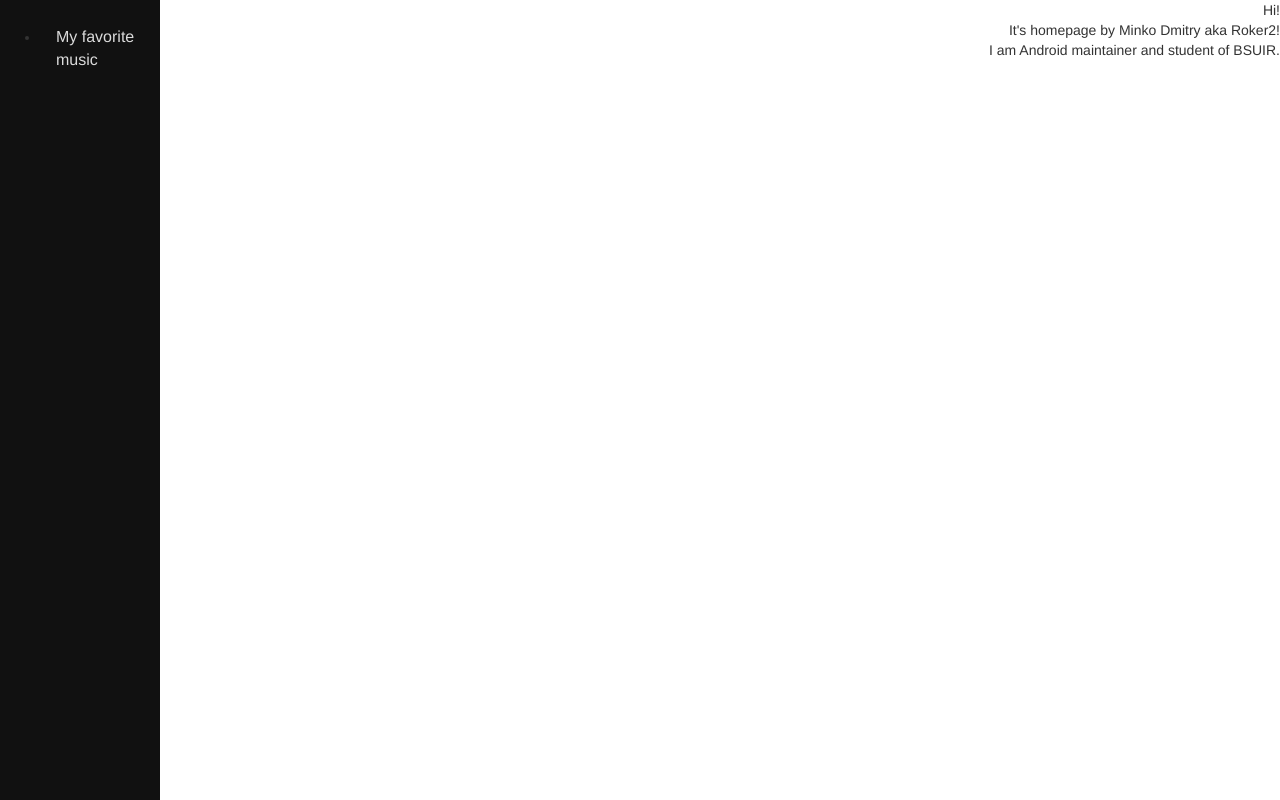
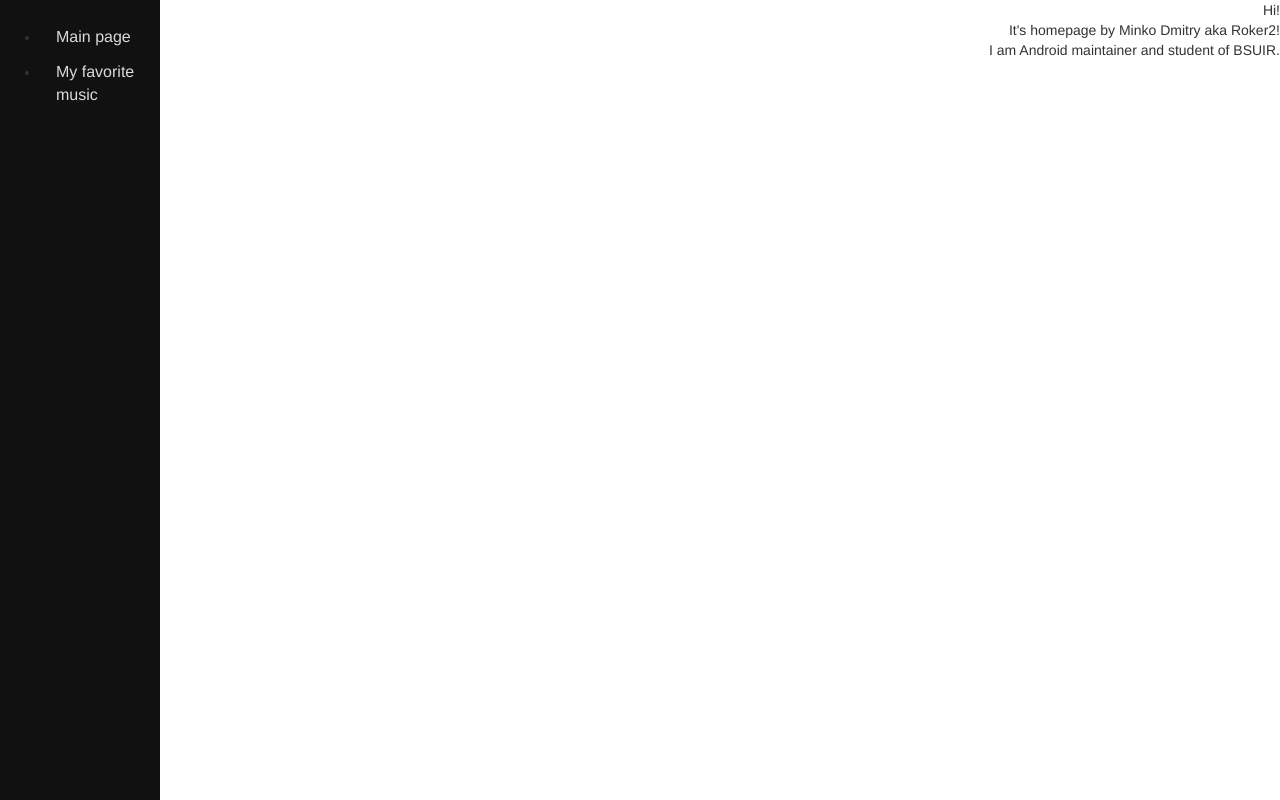
Before and after one commit to Roker2/python3_lab3, a Django app: page / in a window 1280 px wide. Run offline with Django 3.2, Linux system fonts and the light colour scheme; some libraries are stand-ins or nearby versions.

Commit message:
mainsite/templates/sidebar-nav: Add main page

```diff
--- a/mainsite/templates/sidebar-nav.html
+++ b/mainsite/templates/sidebar-nav.html
@@ -12,6 +12,7 @@
     <body>
         {% block sidebar %}
             <ul class="sidebar-nav">
+                <li><a href="/">Main page</a></li>
                 <li><a href="/favoritemusic">My favorite music</a></li>
             </ul>
         {% endblock %}
```
